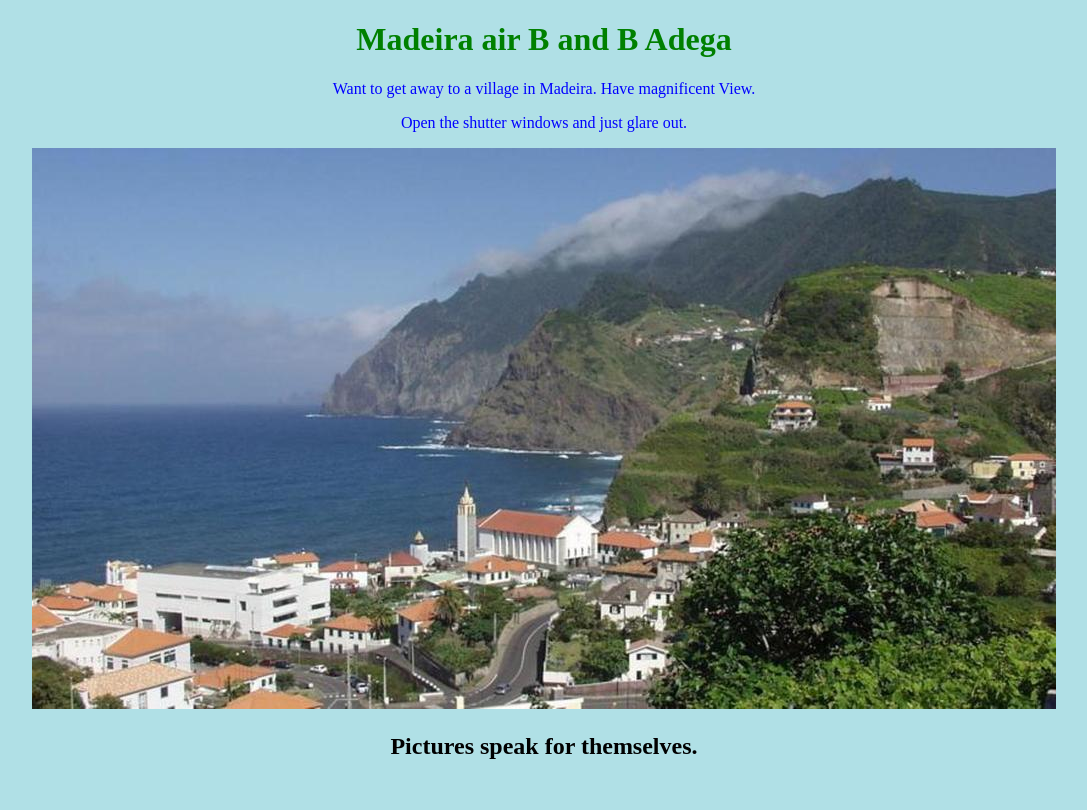
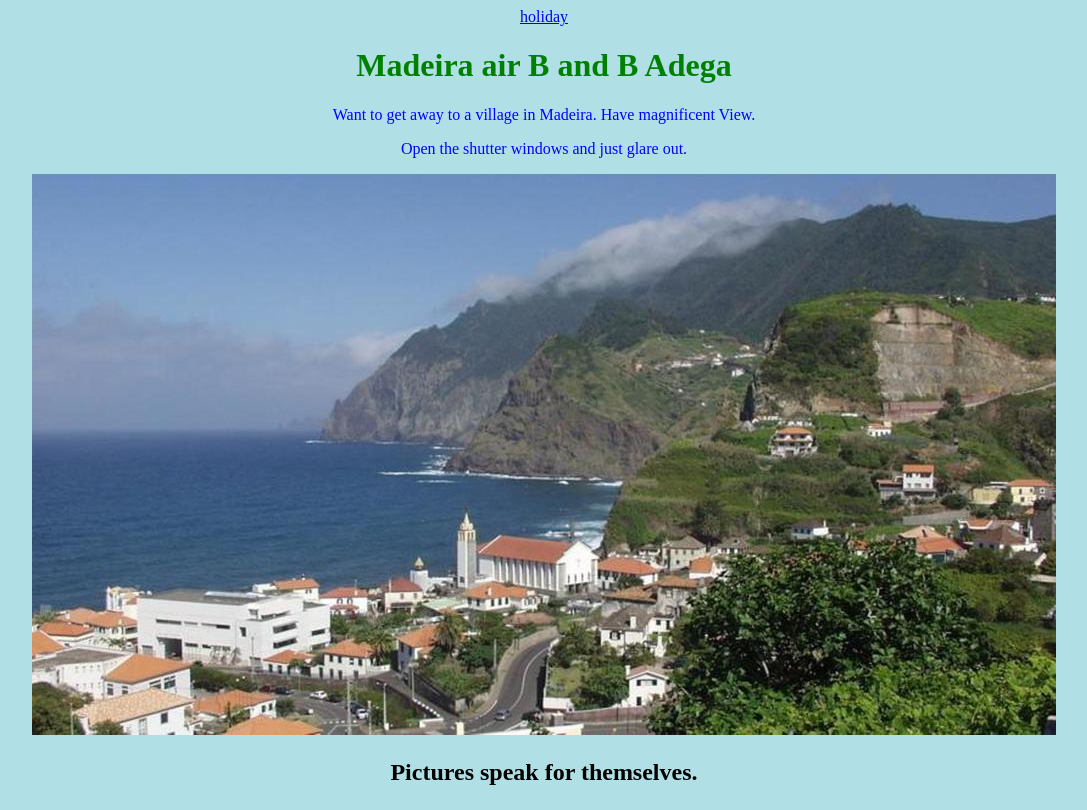
Before and after one commit to smiranda1970/-MadeiraBandB, a plain HTML site: page index.html in a window 1280 px wide. Shown: the whole page, without its empty margins (96-1183 px from the left). Drawn offline with Linux system fonts and the light colour scheme.

Commit message:
Update index.html

```diff
--- a/index.html
+++ b/index.html
@@ -12,6 +12,7 @@
 </head>
 <body>
 
+	<a href='smiranda1970.github.io/-MadeiraBandB/'>holiday</a>
 <div id=h1box>
 <h1>Madeira air B and B Adega</h1>
 <p>Want to get away to a village in Madeira. Have magnificent View.</p>
```
